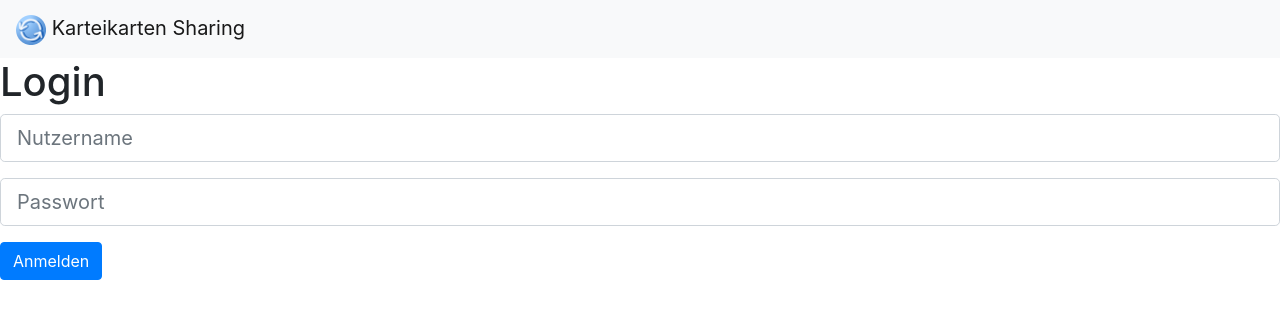
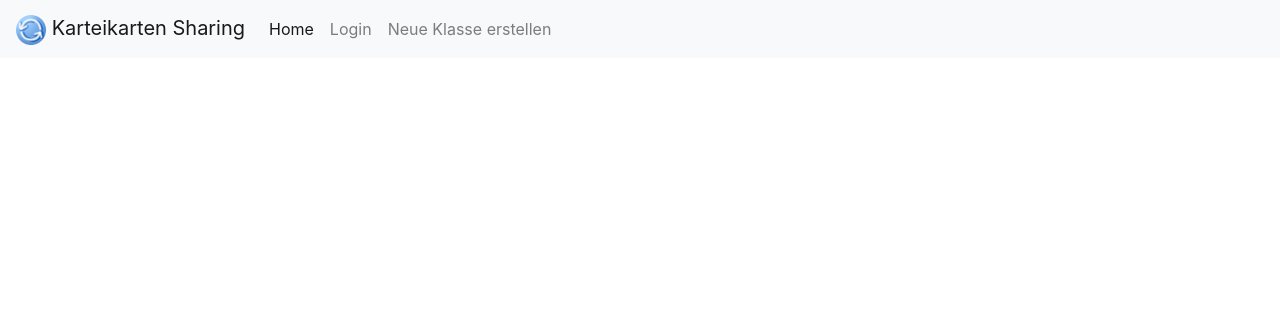
Before and after one commit to sommerwind1998/Karteikarte-Web, a PHP site: page /index.php in a window 1280 px wide. Shown: the top 319 px of the page. Run offline with PHP 8.4, Linux system fonts and the light colour scheme.

Commit message:
Update Helper

```diff
--- a/html_helper.php
+++ b/html_helper.php
@@ -1,7 +1,9 @@
 <?php
 
-function create_html_document ($payload, $logged_in, $klasse=null)
+function create_html_document ($payload)
 {
+	session_start();
+	$logged_in = isset($_SESSION["user"]);
 	if ($logged_in)
 	{
 		$link_template = '<a class="dropdown-item" href="#">?</a>';
@@ -9,6 +11,8 @@ function create_html_document ($payload, $logged_in, $klasse=null)
 
 		$params = include("datenbankparameter.php");
 		$conn = new mysqli($params["host"], $params["username"], $params["password"], $params["database"]);
+
+		$klasse = $_SESSION["klasse"];
 
 		$sql = 'SELECT * FROM fach WHERE klasse = ?;';
 		$stmt = $conn->prepare($sql);
@@ -20,9 +24,8 @@ function create_html_document ($payload, $logged_in, $klasse=null)
 		{
 			$id = $fach["fach_id"];
 			$name = $fach["fach_name"];
-			$here =
 
-			$links .= '<a class="dropdown-item" href="themen_uebersicht.php/'.$id.'">'.$name.'</a>';
+			$links .= '<a class="dropdown-item" href="fach.php?fach='.$id.'">'.$name.'</a>';
 		}
 
 	$view = '
@@ -51,14 +54,17 @@ function create_html_document ($payload, $logged_in, $klasse=null)
           '.$links.'
         </div>
       </li>
+	  <li class="nav-item">
+        <a class="nav-link" href="einladen.php">Mitschüler einladen</a>
+      </li>
+	  <li class="nav-item">
+        <a class="nav-link" href="logout.php">Ausloggen</a>
+      </li>
     </ul>
-    <form class="form-inline my-2 my-lg-0">
-      <input class="form-control mr-sm-2" type="search" placeholder="Search" aria-label="Search">
-      <button class="btn btn-outline-success my-2 my-sm-0" type="submit">Search</button>
-    </form>
   </div>
 </nav>
 
+<div class="content">
 '.$payload;
 
 		$conn->close();
@@ -71,20 +77,28 @@ function create_html_document ($payload, $logged_in, $klasse=null)
 		<img src="logo.png" width="30" height="30" alt="">
 		Karteikarten Sharing
 	</a>
+	<button class="navbar-toggler" type="button" data-toggle="collapse" data-target="#navbarSupportedContent" aria-controls="navbarSupportedContent" aria-expanded="false" aria-label="Toggle navigation">
+		<span class="navbar-toggler-icon"></span>
+	</button>
+	<div class="collapse navbar-collapse" id="navbarSupportedContent">
+	<ul class="navbar-nav mr-auto">
+      <li class="nav-item active">
+        <a class="nav-link" href="index.php">Home</a>
+      </li>
+      <li class="nav-item">
+        <a class="nav-link" href="login_form.php">Login</a>
+      </li>
+	  <li class="nav-item">
+        <a class="nav-link" href="neue_klasse.php">Neue Klasse erstellen</a>
+      </li>
+    </ul>
+	</div>
 </nav>
-<h1>Login</h1>
-<form>
-  <div class="form-group">
-    <input type="text" class="form-control form-control-lg" id="username" placeholder="Nutzername">
-  </div>
-  <div class="form-group">
-    <input type="password" class="form-control form-control-lg" id="password" placeholder="Passwort">
-  </div>
-  <button type="submit" class="btn btn-primary">Anmelden</button>
-</form>
-';
+<div class="content">
+'.$payload;
 	}
 
+session_write_close();
 
 	return '
 <!DOCTYPE html>
@@ -93,15 +107,15 @@ function create_html_document ($payload, $logged_in, $klasse=null)
     <meta charset="UTF-8">
     <title>Karteikarten Sharing</title>
 	<script src="https://code.jquery.com/jquery-3.5.1.slim.min.js" crossorigin="anonymous"></script>
+	<script src="https://cdn.jsdelivr.net/npm/clipboard@2.0.6/dist/clipboard.min.js"></script>
 	<script src="https://cdn.jsdelivr.net/npm/popper.js@1.16.1/dist/umd/popper.min.js" crossorigin="anonymous"></script>
 	<script src="https://stackpath.bootstrapcdn.com/bootstrap/4.5.2/js/bootstrap.min.js" crossorigin="anonymous"></script>
 	<link rel="stylesheet" href="https://stackpath.bootstrapcdn.com/bootstrap/4.5.2/css/bootstrap.min.css" crossorigin="anonymous">
 	<link rel="stylesheet" href="styles.css">
   </head>
   <body>
-
   '.$view.'
-
+	</div>
   </body>
 </html>
 ';
```
